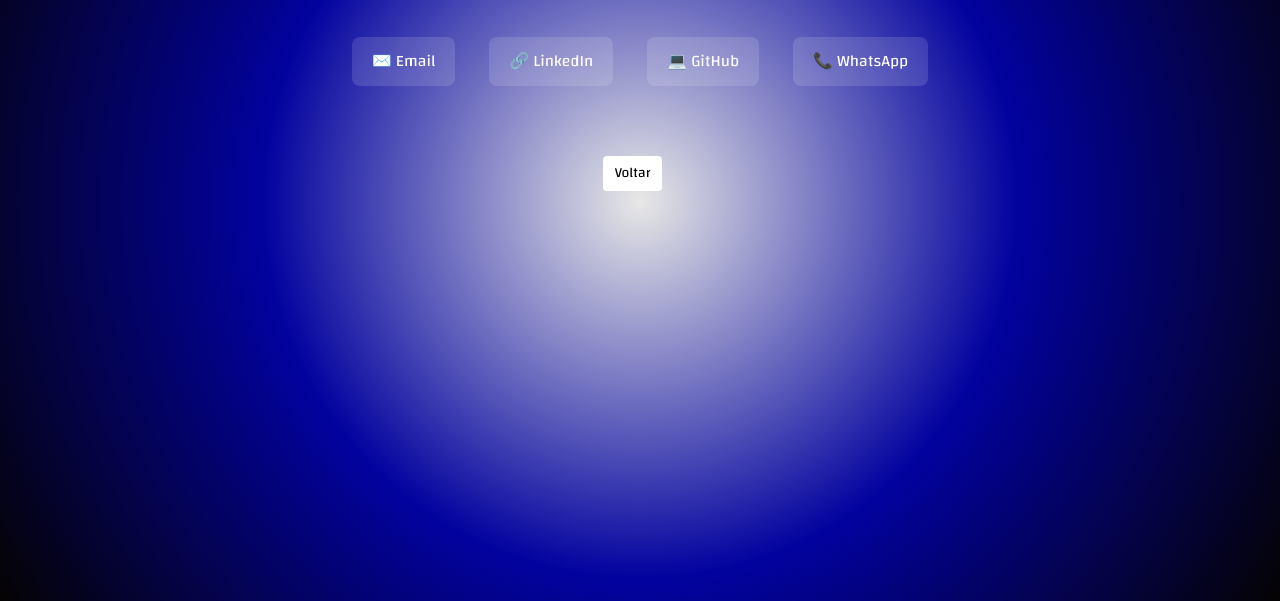
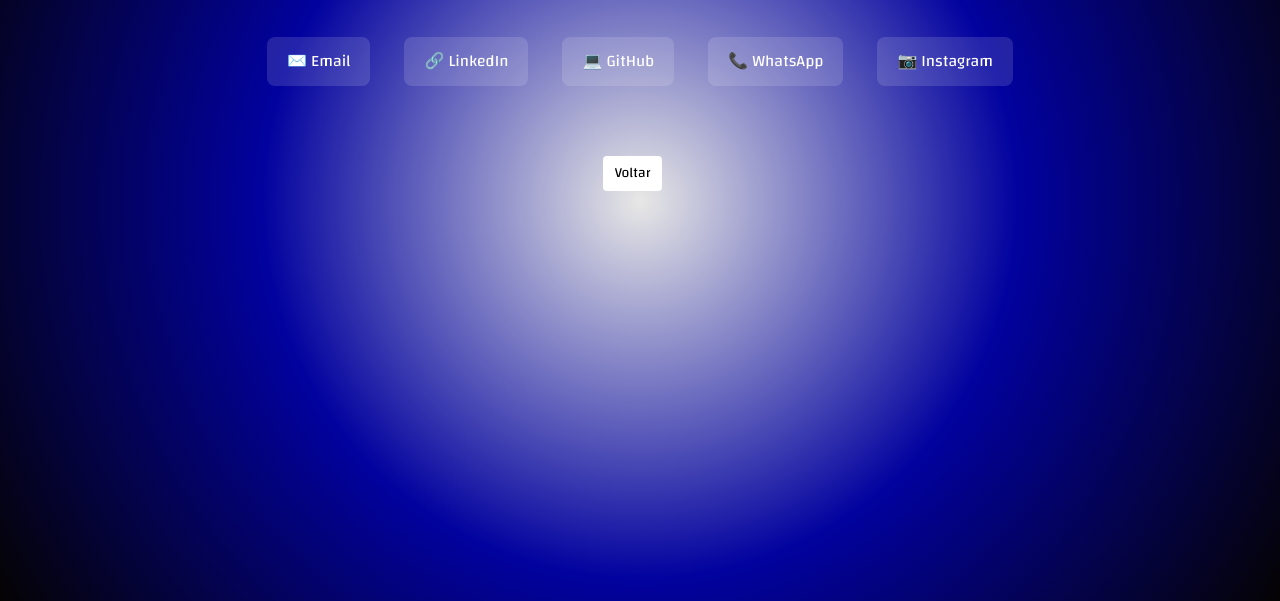
Before and after one commit to antunesdvz/curriculo-web-gabriel-antunes, a plain HTML site: page contato.html in a window 1280 px wide. Shown: the part 199-800 px from the top of the page. Drawn offline with Linux system fonts and the light colour scheme.

Commit message:
Add files via upload

```diff
--- a/contato.html
+++ b/contato.html
@@ -20,6 +20,7 @@
     <a href="https://www.linkedin.com/in/gabriel-antunesdv/" target="_blank">🔗 LinkedIn</a>
     <a href="https://github.com/antunesdvz" target="_blank">💻 GitHub</a>
     <a href="https://wa.me/554691192399" target="_blank">📞 WhatsApp</a>
+    <a href="https://www.instagram.com/antunesdvz/" target="_blank">📷 Instagram</a>
   </div>
 </section>
 
```
